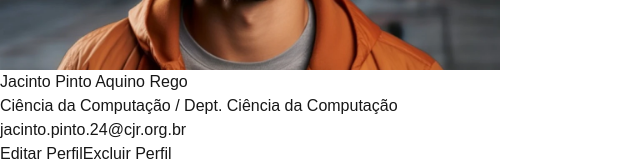
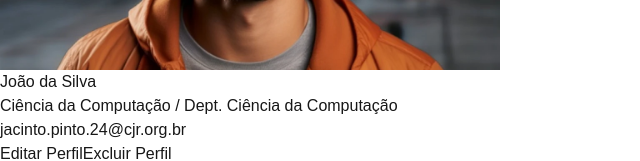
Before and after one commit to LucasMABF/PT_grupo9_front, a Next.js app: page /perfil in a window 1280 px wide. Shown: the part 263-424 px from the top of the page, without its empty margins (0-640 px from the left). Built offline with nearby package versions, Linux system fonts and the light colour scheme.

Commit message:
fix/endereco-de-imagem-de-avatar

```diff
--- a/src/app/perfil/page.tsx
+++ b/src/app/perfil/page.tsx
@@ -12,7 +12,7 @@ export default function Perfil() {
       <div className="profile-header">
         <div className="profile-banner"></div>
         <Image height={500} width= {500} src="/profile-picture.webp" alt="Avatar" className="profile-pic"/>
-        <h1 className="bg-slate-800">Jacinto Pinto Aquino Rego</h1>
+        <h1 className="bg-slate-800">João da Silva</h1>
         <p>Ciência da Computação / Dept. Ciência da Computação</p>
         <p>jacinto.pinto.24@cjr.org.br</p>
         <div className="profile-actions">
```
